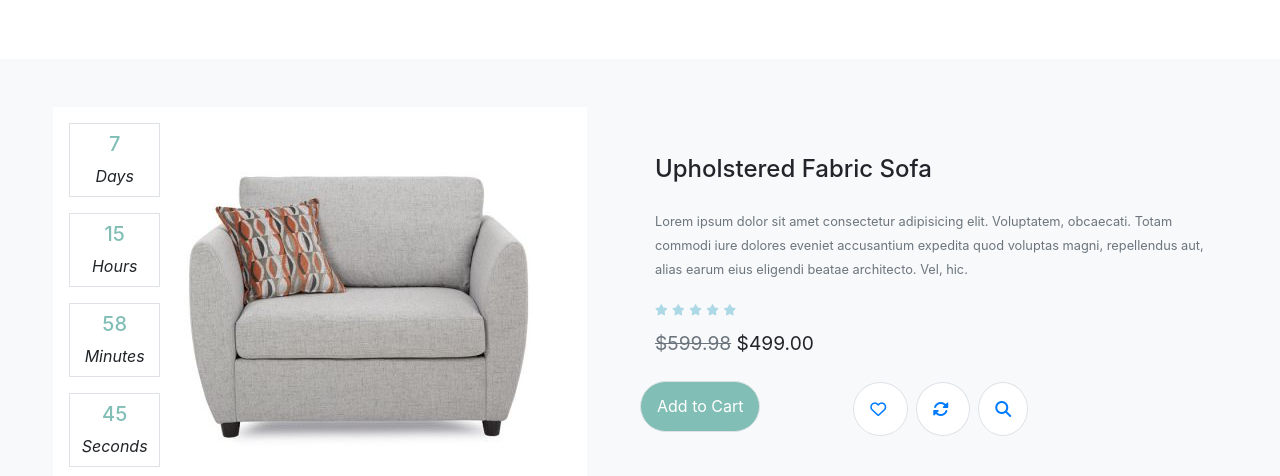
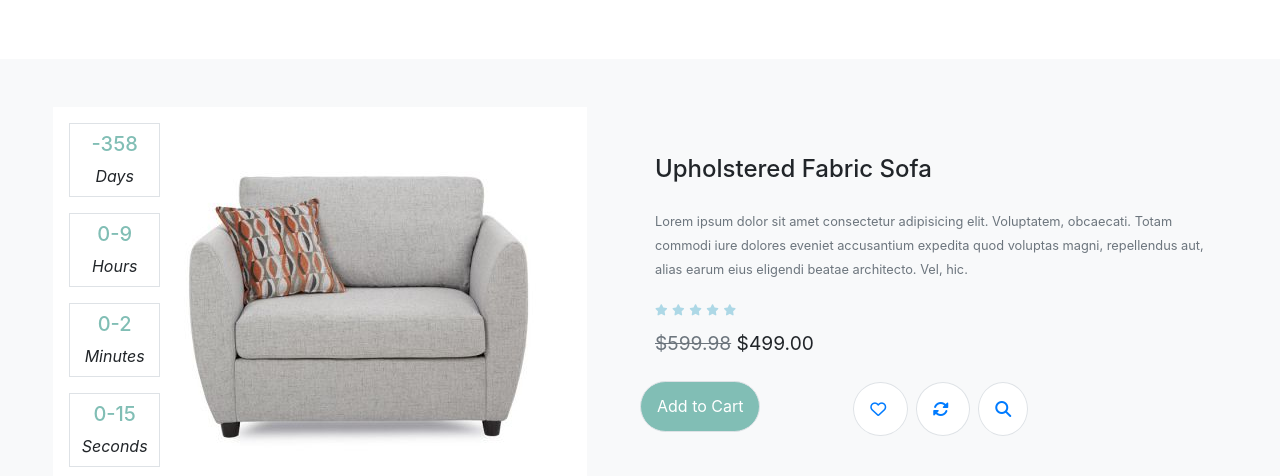
Before and after one commit to shabh2412/Livia, a plain HTML site: page index.html in a window 1280 px wide. Shown: the part 2200-2676 px from the top of the page. Drawn offline with nearby package versions, Linux system fonts and the light colour scheme; a web font is replaced by a local one.

Commit message:
Changed again

```diff
--- a/index.html
+++ b/index.html
@@ -915,7 +915,7 @@
         //Date count-down
         function countdown() {
             var now = new Date();
-            var eventDate = new Date(2020,00,01);
+            var eventDate = new Date(2019,00,01);
 
             var currentTime = now.getTime();
             var eventTime = eventDate.getTime();
```
